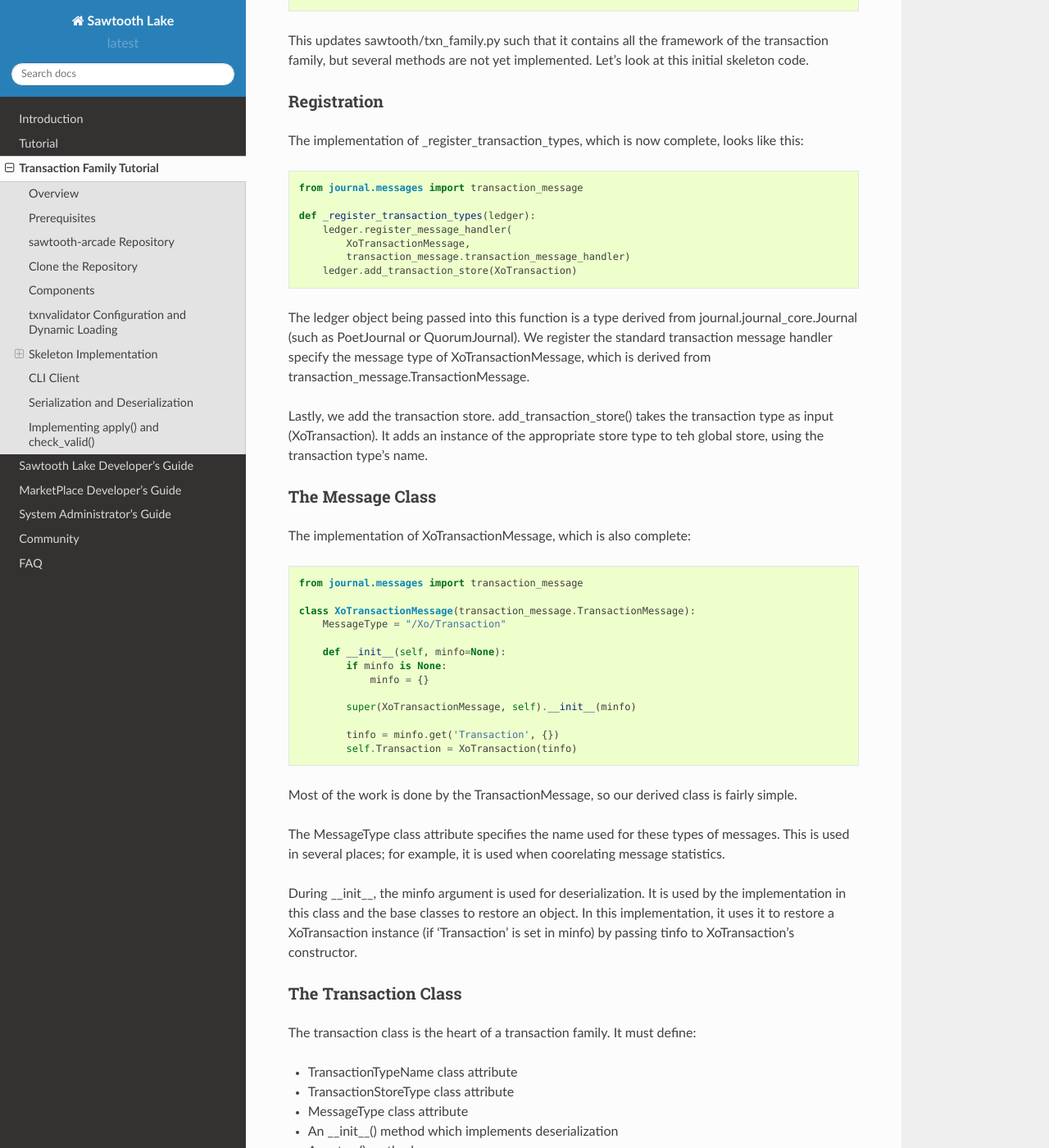
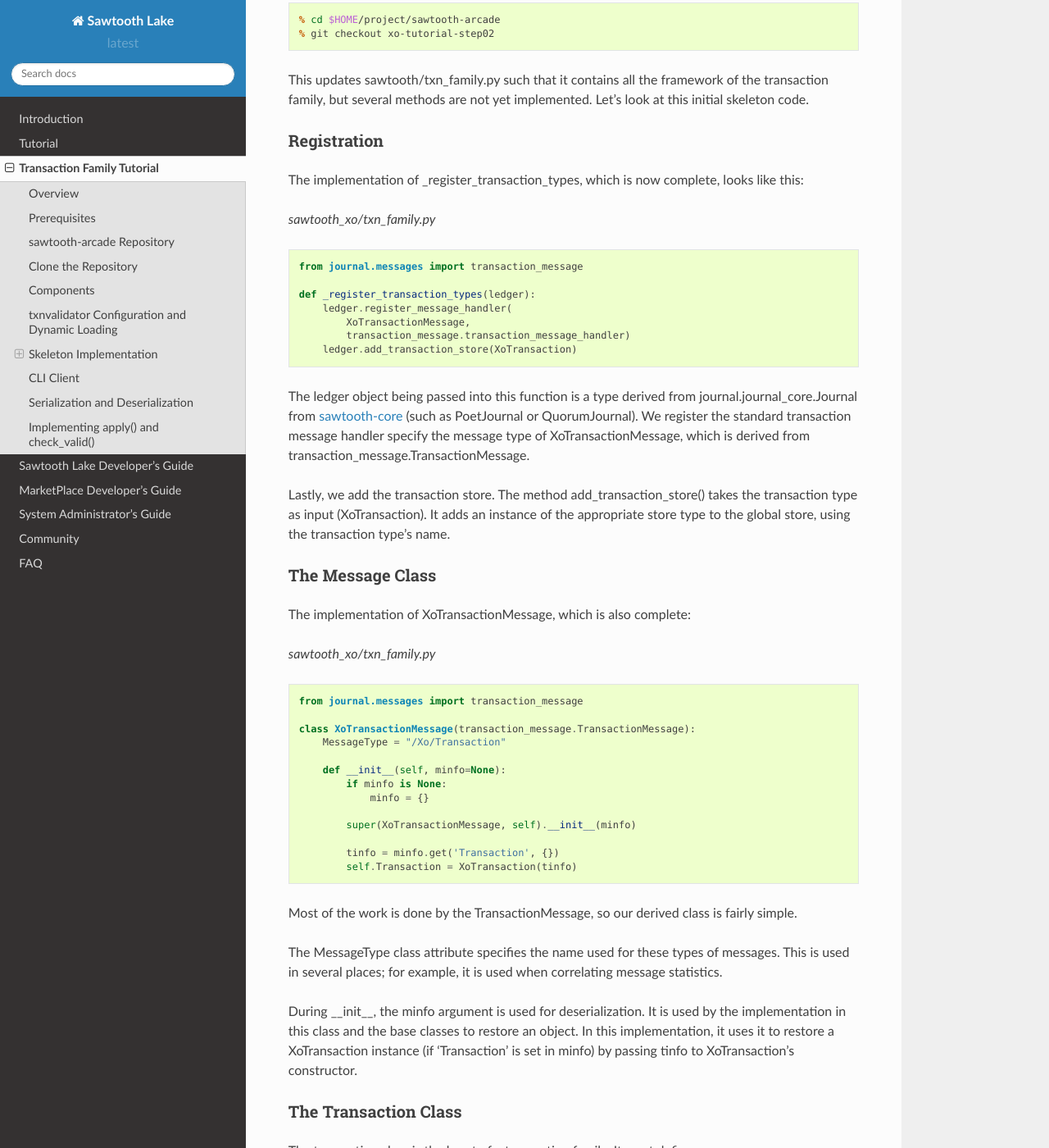
Before and after one commit to hyperledger-archives/sawtooth-core, a Sphinx documentation site: the page built from source/txn_family_tutorial.rst, in a window 1280 px wide and 1400 px high, scrolled down 3773 px. Shown: the whole window at 82% size. Built offline with Sphinx 7.4.7 and the Read the Docs theme 2.0.0, drawn with Linux system fonts in a browser that asks for light colours; pages that are not in the unit, such as notebooks, are missing from menus; some of the changed text lies outside the part shown.

Commit message:
Fixed some typos, added filenames to codeblocks, and added clarity to a sentence

```diff
--- a/source/txn_family_tutorial.rst
+++ b/source/txn_family_tutorial.rst
@@ -148,6 +148,8 @@
 
 In sawtooth_xo/__init__.py, register_transaction_types is defined as:
 
+*sawtooth_xo/__init__.py*
+
 .. code-block:: python
 
     from sawtooth_xo.txn_family import _register_transaction_types
@@ -202,6 +204,8 @@
 The implementation of _register_transaction_types, which is now complete,
 looks like this:
 
+*sawtooth_xo/txn_family.py*
+
 .. code-block:: python
 
     from journal.messages import transaction_message
@@ -213,20 +217,23 @@
         ledger.add_transaction_store(XoTransaction)
 
 The ledger object being passed into this function is a type derived from
-journal.journal_core.Journal (such as PoetJournal or QuorumJournal).  We
+journal.journal_core.Journal from `sawtooth-core <http://github.com/HyperLedger/sawtooth-core>`__
+(such as PoetJournal or QuorumJournal).  We
 register the standard transaction message handler
 specify the message type of XoTransactionMessage, which is derived from
 transaction_message.TransactionMessage.
 
-Lastly, we add the transaction store.  add_transaction_store() takes the
+Lastly, we add the transaction store. The method add_transaction_store() takes the
 transaction type as input (XoTransaction).  It adds an instance of the
-appropriate store type to teh global store, using the transaction type's
+appropriate store type to the global store, using the transaction type's
 name.
 
 The Message Class
 -----------------
 
 The implementation of XoTransactionMessage, which is also complete:
+
+*sawtooth_xo/txn_family.py*
 
 .. code-block:: python
 
@@ -250,7 +257,7 @@
 
 The MessageType class attribute specifies the name used for these types of
 messages.  This is used in several places; for example, it is used when
-coorelating message statistics.
+correlating message statistics.
 
 During __init__, the minfo argument is used for deserialization.  It is used by
 the implementation in this class and the base classes to restore an object.  In
@@ -273,6 +280,8 @@
 - A dump() method which implements serialization
 
 The skeleton implementation is:
+
+*sawtooth_xo/txn_family.py*
 
 .. code-block:: python
 
@@ -361,6 +370,8 @@
 details related to submitting transactions and retrieving state.  XoClient
 provides a couple methods for creating transactions:
 
+*sawtooth_xo/xo_client.py*
+
 .. code-block:: python
 
     def create(self, name):
@@ -448,22 +459,27 @@
 The __init__() implementation restores these fields from minfo if they are
 present there during construction:
 
+*sawtooth_xo/txn_family.py*
+
 .. code-block:: python
 
-    def __init__(self, minfo=None):
-        if minfo is None:
-            minfo = {}
+    class XoTransaction(transaction.Transaction):
+        def __init__(self, minfo=None):
+            if minfo is None:
+                minfo = {}
 
-        super(XoTransaction, self).__init__(minfo)
+            super(XoTransaction, self).__init__(minfo)
 
-        LOGGER.debug("minfo: %s", repr(minfo))
-        self._name = minfo['Name'] if 'Name' in minfo else None
-        self._action = minfo['Action'] if 'Action' in minfo else None
-        self._space = minfo['Space'] if 'Space' in minfo else None
+            LOGGER.debug("minfo: %s", repr(minfo))
+            self._name = minfo['Name'] if 'Name' in minfo else None
+            self._action = minfo['Action'] if 'Action' in minfo else None
+            self._space = minfo['Space'] if 'Space' in minfo else None
 
 If they are not specified in minfo, they default to None.
 
 The dump() method does the reverse and serializes the data:
+
+*sawtooth_xo/txn_family.py*
 
 .. code-block:: python
 
@@ -482,6 +498,8 @@
 classes will add/restore additional fields to the transaction.
 
 We can now also implement __str__() since all the relevant fields are defined:
+
+*sawtooth_xo/txn_family.py*
 
 .. code-block:: python
 
@@ -507,6 +525,8 @@
 before, in that it does not re-check everything checked with check_valid().
 
 The implementation of check_valid():
+
+*sawtooth_xo/txn_family.py*
 
 .. code-block:: python
 
```
Also changed, not shown: other parts of source/txn_family_tutorial.rst (+5 -5 lines).
